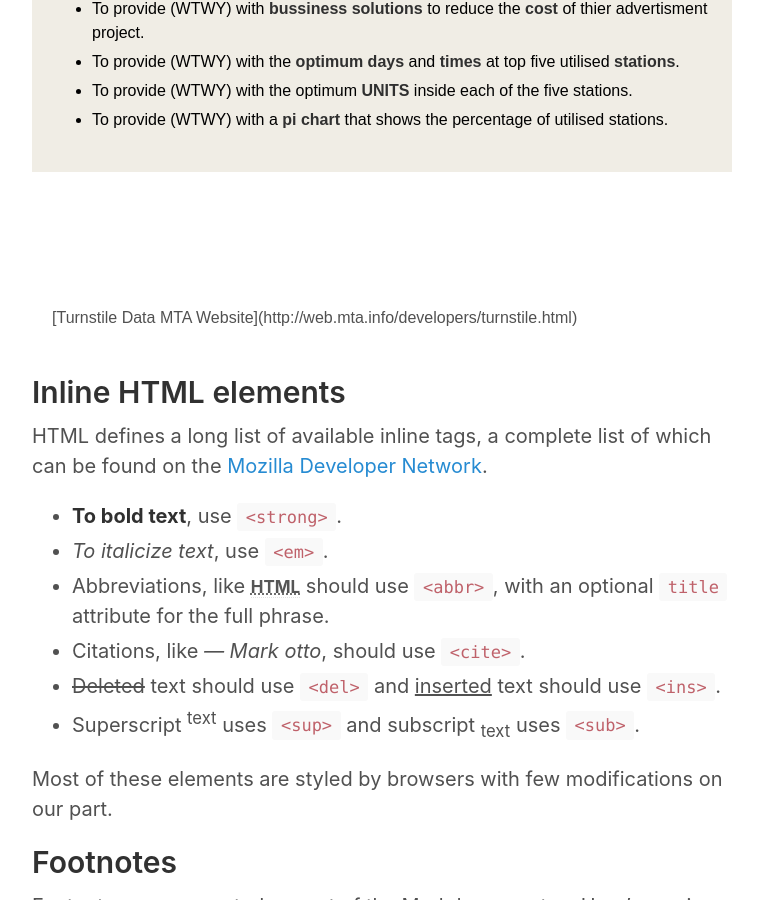
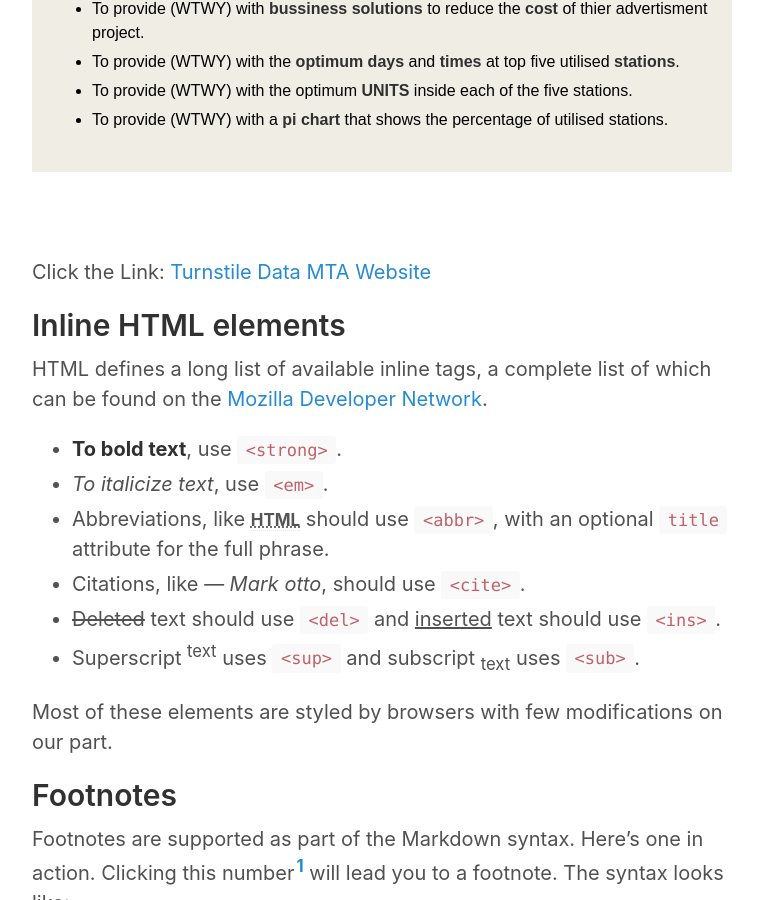
Before and after one commit to alafnan/alafnan.github.io, a Jekyll site: the page built from _posts/2015-01-6-example-content.md, in a window 1280 px wide and 900 px high, scrolled down 1038 px. Shown: the whole window, without its empty margins (258-1021 px from the left). Built offline with Jekyll 4.4.1, drawn with Linux system fonts in a browser that asks for light colours.

Commit message:
Update 2015-01-6-example-content.md

```diff
--- a/_posts/2015-01-6-example-content.md
+++ b/_posts/2015-01-6-example-content.md
@@ -22,9 +22,9 @@ Group Members: Bader Alafnan, Khaled Al Qahtani, Abdulrahman Alshetwi, Aiman Alg
   <li>To provide (WTWY) with the optimum <strong>UNITS</strong> inside each of the five stations.</li>
   <li>To provide (WTWY) with a <strong>pi chart</strong> that shows the percentage of utilised stations.</li> </ul> </div>
 
-<div style="margin-bottom: 1.2rem; padding: 1rem; background-color: ##F2552C; font-family: Arial, Helvetica, sans-serif; font-size:0.8em; text-align: left;" >
-<h1 style="font-size:1.5em; color:#FFFFFF; margin-top: 2rem; margin-bottom: 1rem;">Resources of Data:</h1>
-[Turnstile Data MTA Website](http://web.mta.info/developers/turnstile.html) </div>
+
+<h1 style="font-size:1em; color:#FFFFFF; margin-top: 2rem; margin-bottom: 1rem;">Resources of Data:</h1>
+Click the Link: [Turnstile Data MTA Website](http://web.mta.info/developers/turnstile.html)
 
 
 ## Inline HTML elements
```
